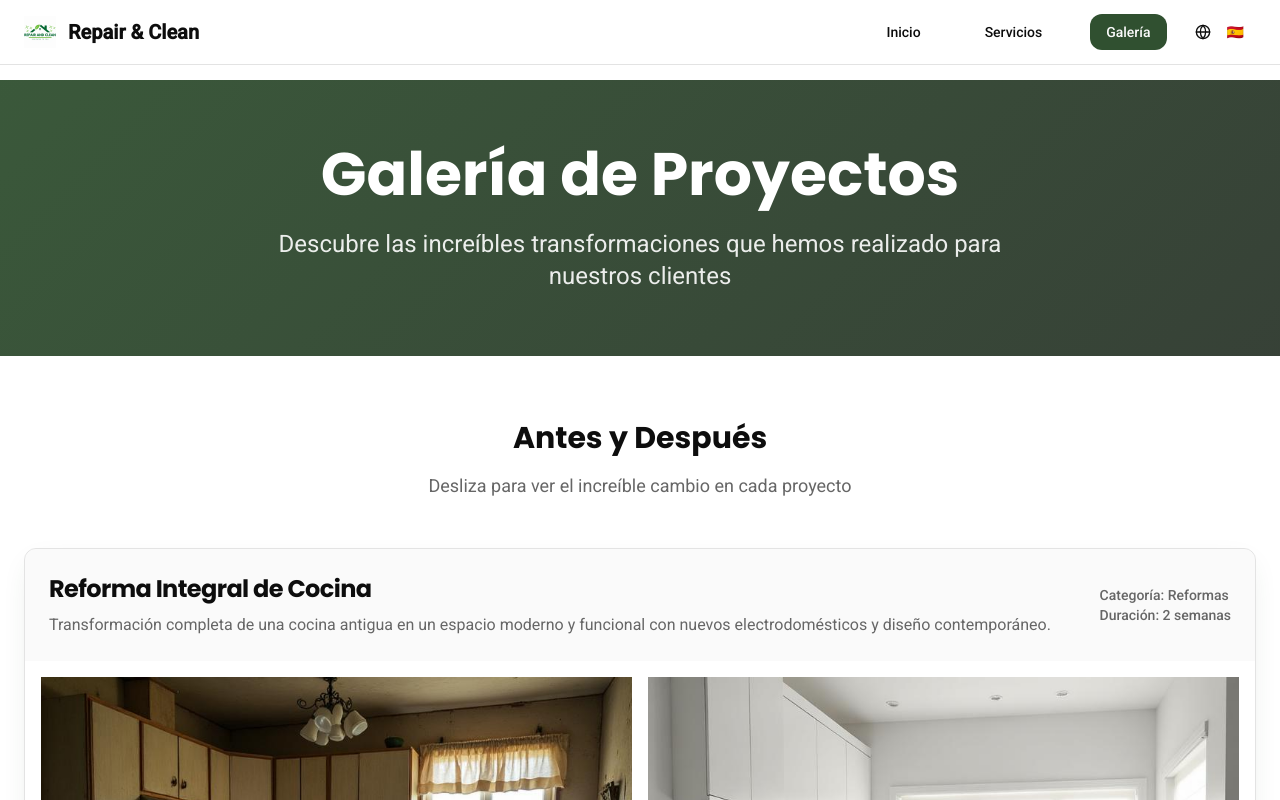
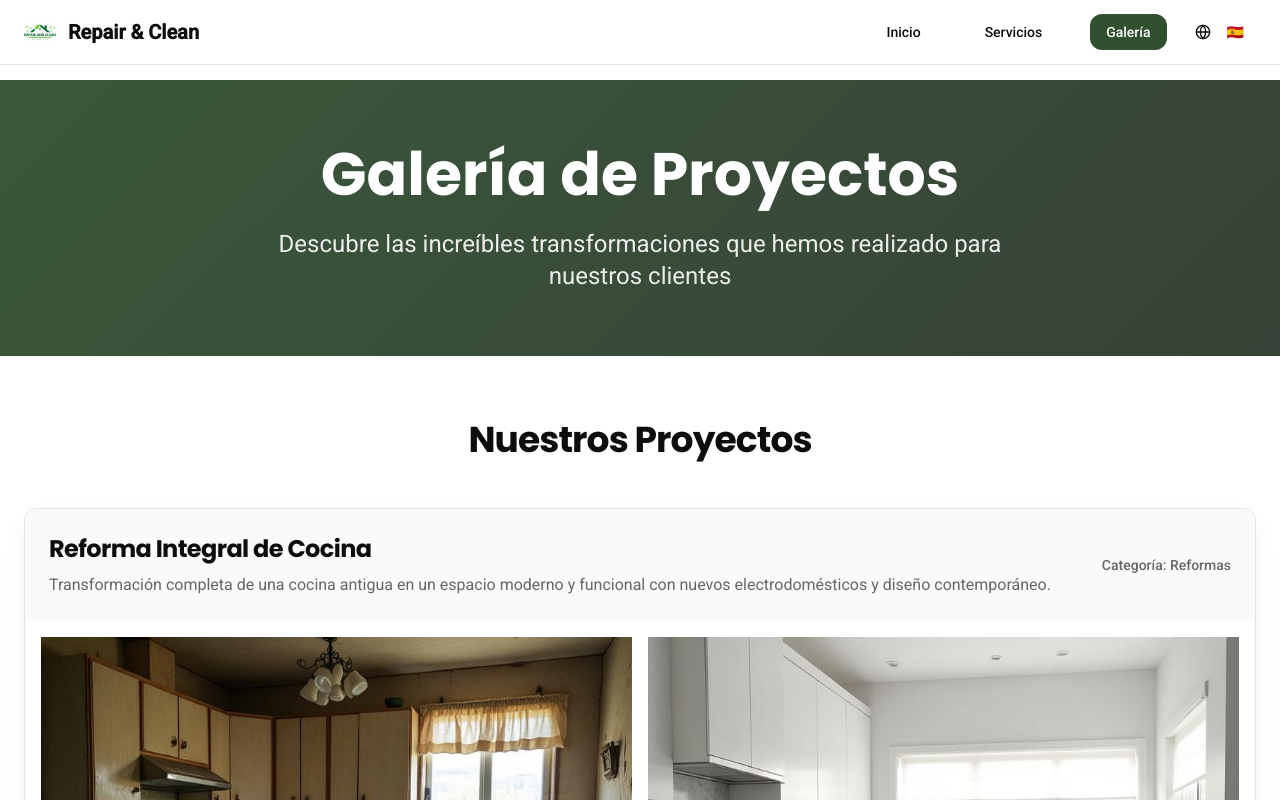
Before and after one commit to arantzaaml/RepairandCleanBASE, a React (Vite) app: page /gallery in a window 1280 px wide. Shown: the top 800 px of the page. Built offline with nearby package versions, Linux system fonts and the light colour scheme.

Commit message:
Update gallery section

```diff
--- a/src/pages/Gallery.tsx
+++ b/src/pages/Gallery.tsx
@@ -27,24 +27,21 @@ const Gallery = () => {
       description: "Transformación completa de una cocina antigua en un espacio moderno y funcional con nuevos electrodomésticos y diseño contemporáneo.",
       beforeImage: kitchenBefore,
       afterImage: kitchenAfter,
-      category: "Reformas",
-      duration: "2 semanas"
+      category: "Reformas"
     },
     {
       title: "Renovación de Baño Principal",
       description: "Renovación completa del baño principal con materiales de alta calidad, nueva distribución y elementos de lujo.",
       beforeImage: bathroomBefore,
       afterImage: bathroomAfter,
-      category: "Reformas",
-      duration: "10 días"
+      category: "Reformas"
     },
     {
       title: "Remodelación de Salón",
       description: "Transformación del salón con nuevo diseño de iluminación, pintura, suelos y distribución del mobiliario.",
       beforeImage: livingBefore,
       afterImage: livingAfter,
-      category: "Reformas",
-      duration: "1 semana"
+      category: "Reformas"
     }
   ];
 
@@ -65,14 +62,9 @@ const Gallery = () => {
       {/* Gallery Section */}
       <section className="py-16">
         <div className="container mx-auto px-6">
-          <div className="text-center mb-12">
-            <h2 className="text-3xl font-bold text-foreground mb-4">
-              Antes y Después
-            </h2>
-            <p className="text-lg text-muted-foreground max-w-2xl mx-auto">
-              Desliza para ver el increíble cambio en cada proyecto
-            </p>
-          </div>
+          <h2 className="text-3xl font-bold tracking-tight text-foreground sm:text-4xl text-center mb-12">
+            Nuestros Proyectos
+          </h2>
 
           <div className="space-y-16">
             {projects.map((project, index) => (
@@ -89,7 +81,6 @@ const Gallery = () => {
                     </div>
                     <div className="flex flex-col text-sm text-muted-foreground">
                       <span className="font-medium">Categoría: {project.category}</span>
-                      <span className="font-medium">Duración: {project.duration}</span>
                     </div>
                   </div>
                 </CardHeader>
```
